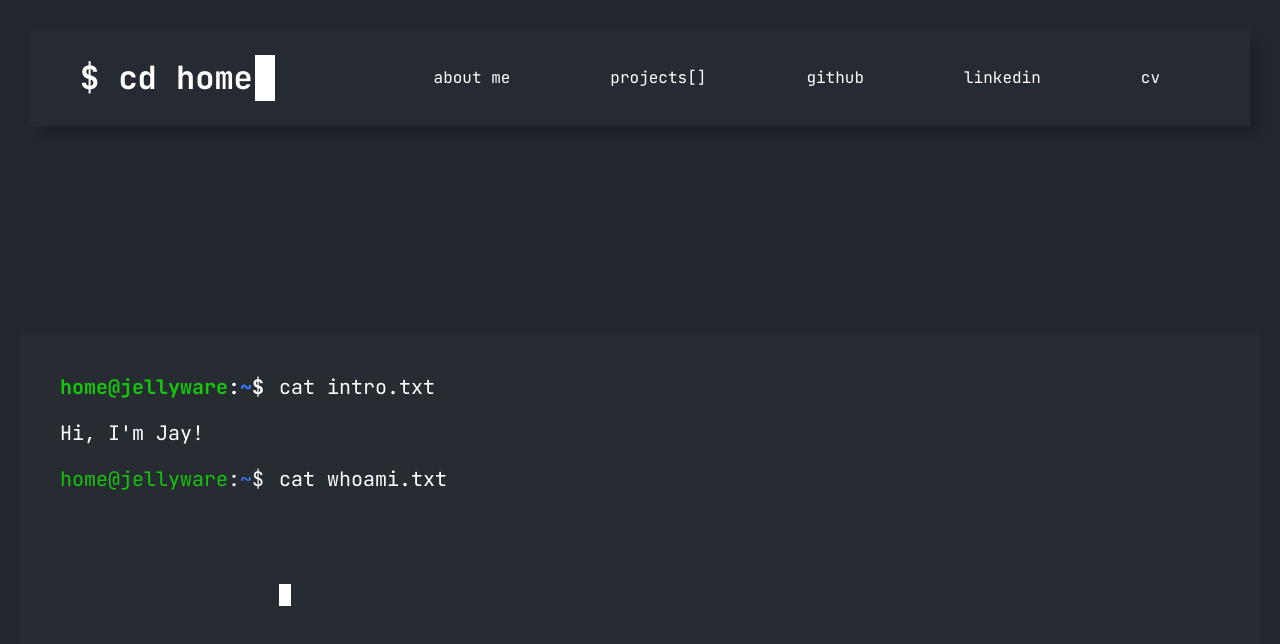
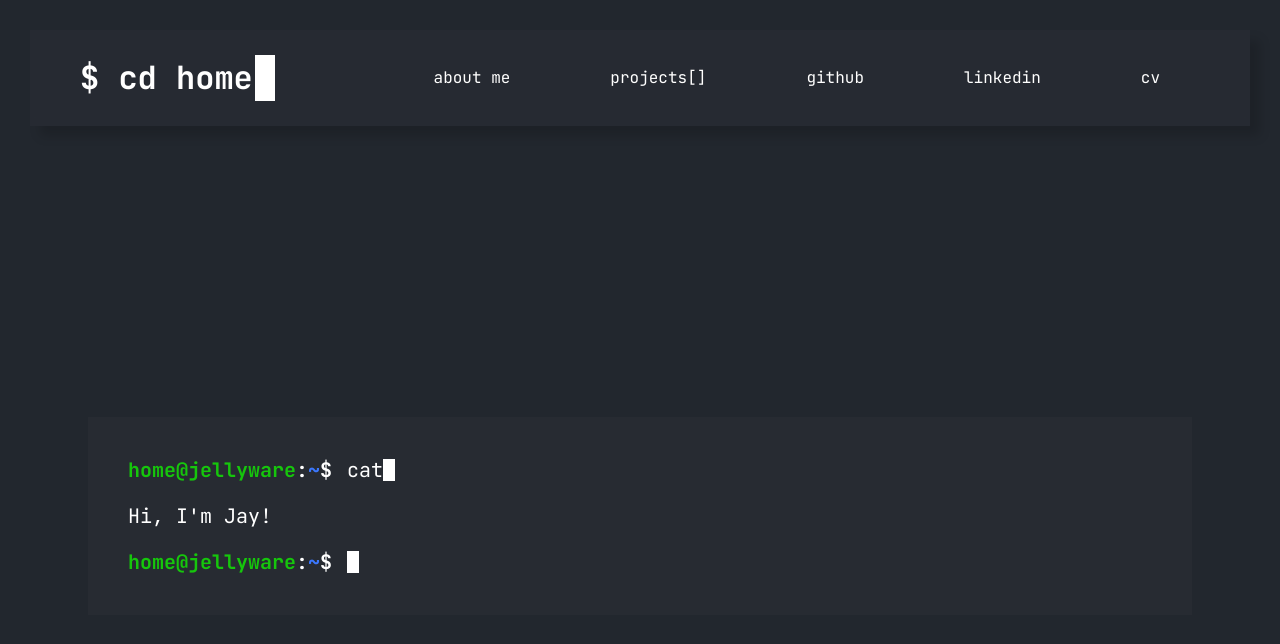
Before and after one commit to jaym-01/jellyware, a Next.js app: page / in a window 1280 px wide. Shown: the top 644 px of the page. Built offline with nearby package versions, Linux system fonts and the light colour scheme.

Commit message:
changed the hero section

```diff
--- a/src/components/Home/Hero/Hero.tsx
+++ b/src/components/Home/Hero/Hero.tsx
@@ -10,41 +10,9 @@ export default function Hero() {
   return (
     <div className={styles.heroWrapper}>
       <div className={styles.introCont}>
-        <BashPrompt />
-        {displayText.map((text, i) => {
-          console.log("here:", text.command.length * typingSpeed);
-
-          const commandDisplayTime =
-            displayText
-              .slice(0, i + 1)
-              .map((val) => val.command.length)
-              .reduce((acc, val) => acc + val) *
-              typingSpeed +
-            500;
-
-          return (
-            <>
-              <Typing
-                text={text.command}
-                showDelay={(displayText.length - i - 1) * displayTime}
-                hideDelay={i * displayTime}
-              />
-
-              <TextOutput
-                key={i}
-                text={text.output}
-                hideDelay={commandDisplayTime * (i + 1)}
-                showDelay={
-                  displayTime -
-                  commandDisplayTime +
-                  displayTime * (displayText.length - i - 2) +
-                  displayText[displayText.length - 1].command.length *
-                    typingSpeed
-                }
-              />
-            </>
-          );
-        })}
+        <div className={styles.lineContainer}>
+          <Typing text={displayText[0]} />
+        </div>
       </div>
     </div>
   );
--- a/src/components/Home/Hero/TextComponents.tsx
+++ b/src/components/Home/Hero/TextComponents.tsx
@@ -2,48 +2,49 @@
 
 import styles from "@/styles/components/home/hero.module.scss";
 import { useEffect, useState } from "react";
+import { ReadTextProps } from "./text";
+import motion from "framer-motion";
 
-export const typingSpeed: number = 100;
+export const typingSpeed: number = 150;
+const transitionDelay = "0.8s";
 
-export function Typing({
-  text,
-  showDelay,
-  hideDelay,
-}: {
-  text: string;
-  showDelay: number;
-  hideDelay: number;
-}) {
-  const [index, setIndex] = useState(0);
+export function Typing({ text }: { text: ReadTextProps }) {
+  const [index, setIndex] = useState<number>(0);
+
   useEffect(() => {
     const interval = setInterval(
       () => {
-        setIndex((prev) => (prev === text.length ? 0 : prev + 1));
+        setIndex((prev) => (prev + 1) % (text.command.length + 1));
       },
-      index === 0 ? hideDelay : index === text.length ? showDelay : typingSpeed
+      index === text.command.length ? 3000 : typingSpeed
     );
     return () => clearInterval(interval);
-  }, [index, setIndex, text, showDelay, hideDelay]);
+  }, [index]);
+
+  const outputStyle = {
+    opacity: index === text.command.length ? 1 : 0,
+    transitionDelay: transitionDelay,
+  };
 
   return (
-    <>
-      <span
-        style={{
-          marginLeft: "15px",
-          display: "inline-block",
-        }}
-      >
-        {text.slice(0, index)}
-      </span>
-      {index === 0 && (
+    <div>
+      <div className={styles.lineContainer}>
+        <BashPrompt />
+        <span>{text.command.slice(0, index)}</span>
         <div
-          className={styles.cursor}
+          className={index === 0 ? styles.cursorAnimation : styles.cursor}
           style={{
-            display: "inline-block",
+            opacity: index === text.command.length ? 0 : 1,
+            transitionDelay: "0.3s",
           }}
         ></div>
-      )}
-    </>
+      </div>
+      <p style={outputStyle}>{text.output}</p>
+      <div style={outputStyle} className={styles.lineContainer}>
+        <BashPrompt />
+        <div className={styles.cursorAnimation}></div>
+      </div>
+    </div>
   );
 }
 
@@ -52,6 +53,7 @@ export function BashPrompt({ ...props }) {
     <span
       style={{
         fontWeight: "bold",
+        paddingRight: "15px",
       }}
       {...props}
     >
@@ -74,43 +76,3 @@ export function BashPrompt({ ...props }) {
     </span>
   );
 }
-
-export function TextOutput({
-  text,
-  hideDelay,
-  showDelay,
-}: {
-  text: string;
-  hideDelay: number;
-  showDelay: number;
-}) {
-  const [show, setShow] = useState<boolean>(false);
-
-  useEffect(() => {
-    const timeout = setTimeout(
-      () => {
-        setShow((prev) => !prev);
-      },
-      !show ? hideDelay : showDelay
-    );
-    return () => clearTimeout(timeout);
-  }, [show]);
-
-  return (
-    <>
-      <p
-        style={{
-          opacity: show ? 1 : 0,
-        }}
-      >
-        {text}
-      </p>
-      <BashPrompt
-        style={{
-          opacity: show ? 1 : 0,
-          display: "inline-block",
-        }}
-      />
-    </>
-  );
-}
--- a/src/components/Home/Hero/text.ts
+++ b/src/components/Home/Hero/text.ts
@@ -1,4 +1,4 @@
-interface ReadTextProps {
+export interface ReadTextProps {
   command: string;
   output: string;
 }
@@ -13,8 +13,4 @@ export const displayText: ReadTextProps[] = [
     output:
       "I'm a software engineer and student at Imperial College London, interested in full stack development, low level programming and ML!\n\nYou can find out more about my skills below vvv",
   },
-  {
-    command: "clear",
-    output: "",
-  },
 ];
--- a/src/styles/components/home/hero.module.scss
+++ b/src/styles/components/home/hero.module.scss
@@ -14,7 +14,8 @@
 .introCont {
   background-color: $primaryColor;
   padding: 40px;
-  // width: 80vw;
+  width: 80vw;
+  text-wrap: wrap;
 }
 
 .introCont * {
@@ -34,6 +35,10 @@
   height: 22px;
   width: 12px;
   background-color: white;
+}
+
+.cursorAnimation {
+  @extend .cursor;
   animation: $blinking-animation;
 }
 
```
